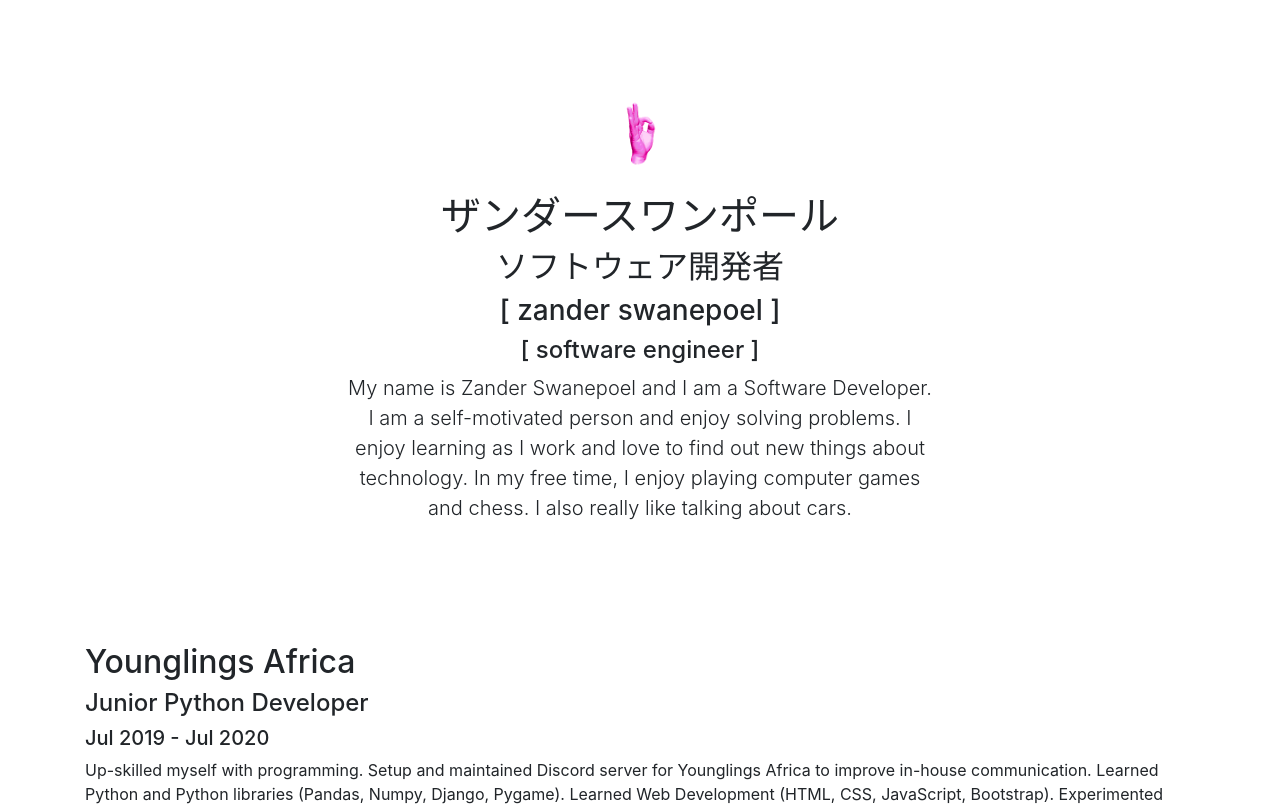
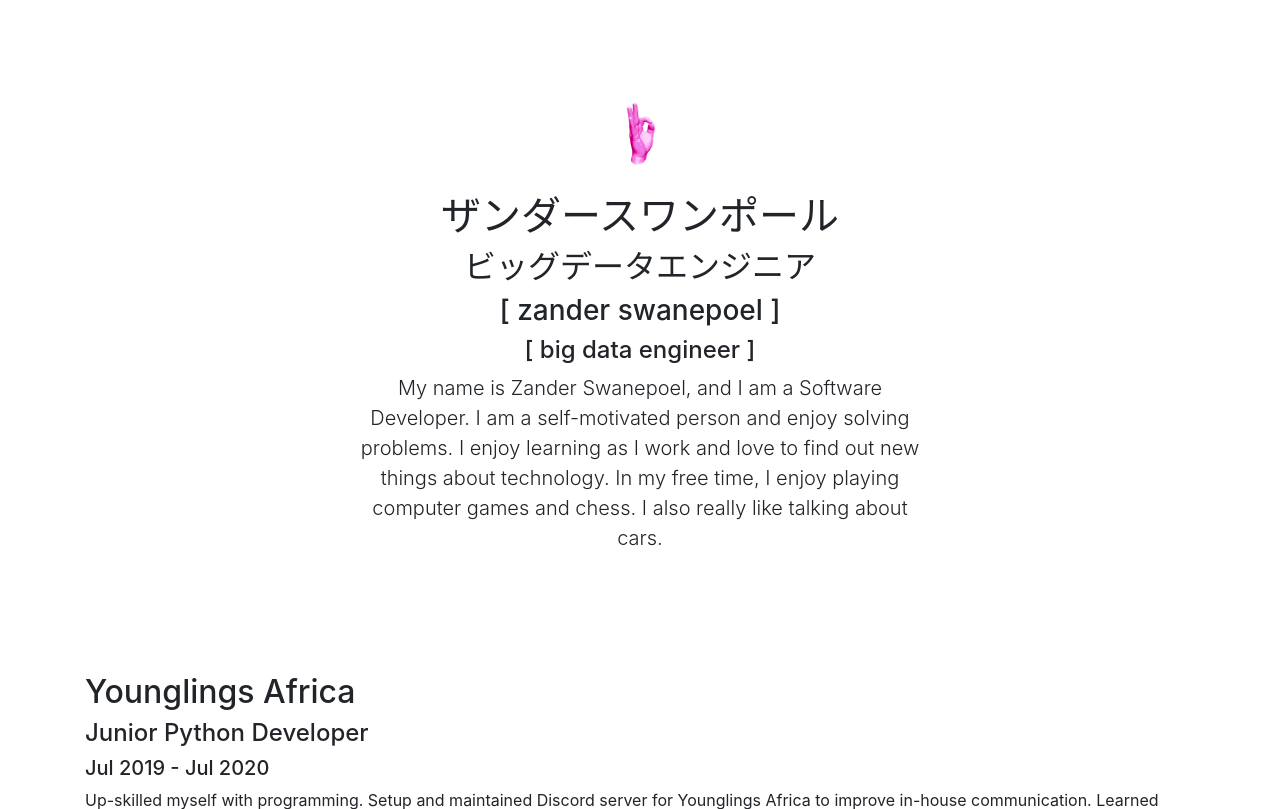
Before and after one commit to zds3421/website, a Flask app: page / in a window 1280 px wide. Shown: the top 809 px of the page. Run offline with Flask 2, Linux system fonts and the light colour scheme; some libraries are stand-ins or nearby versions.

Commit message:
another commit

```diff
--- a/static/styles/style.css
+++ b/static/styles/style.css
@@ -3,4 +3,5 @@ body {
     background-repeat: no-repeat;
     background-position: top-center;
     background-size: 100%;
+    background-color: #ffd76e;
 }
--- a/templates/base.html
+++ b/templates/base.html
@@ -10,12 +10,12 @@
     <div class="px-4 py-5 my-5 text-center">
         <img class="d-block mx-auto mb-4" src="../static/images/ok-sign.gif" alt="" width="72" height="72">
         <h1>ザンダースワンポール</h1>
-        <h2>ソフトウェア開発者</h2>
+        <h2>ビッグデータエンジニア</h2>
         <h3>[ zander swanepoel ]</h3>
-        <h4>[ software engineer ]</h4>
+        <h4>[ big data engineer ]</h4>
         <div class="col-lg-6 mx-auto">
             <p class="lead mb-4">
-                My name is Zander Swanepoel and I am a Software Developer. I am a self-motivated
+                My name is Zander Swanepoel, and I am a Software Developer. I am a self-motivated
                 person and enjoy solving problems. I enjoy learning as I work and love to find out new
                 things about technology. In my free time, I enjoy playing computer games and chess. I
                 also really like talking about cars.
@@ -73,29 +73,4 @@
     <script src="https://code.jquery.com/jquery-3.3.1.slim.min.js" integrity="sha384-q8i/X+965DzO0rT7abK41JStQIAqVgRVzpbzo5smXKp4YfRvH+8abtTE1Pi6jizo" crossorigin="anonymous"></script>
     <script src="https://cdn.jsdelivr.net/npm/popper.js@1.14.7/dist/umd/popper.min.js" integrity="sha384-UO2eT0CpHqdSJQ6hJty5KVphtPhzWj9WO1clHTMGa3JDZwrnQq4sF86dIHNDz0W1" crossorigin="anonymous"></script>
     <script src="https://cdn.jsdelivr.net/npm/bootstrap@4.3.1/dist/js/bootstrap.min.js" integrity="sha384-JjSmVgyd0p3pXB1rRibZUAYoIIy6OrQ6VrjIEaFf/nJGzIxFDsf4x0xIM+B07jRM" crossorigin="anonymous"></script>
-
-    <script type="module">
-        // Import the functions you need from the SDKs you need
-        import { initializeApp } from "https://www.gstatic.com/firebasejs/9.9.3/firebase-app.js";
-        import { getAnalytics } from "https://www.gstatic.com/firebasejs/9.9.3/firebase-analytics.js";
-        // TODO: Add SDKs for Firebase products that you want to use
-        // https://firebase.google.com/docs/web/setup#available-libraries
-
-        // Your web app's Firebase configuration
-        // For Firebase JS SDK v7.20.0 and later, measurementId is optional
-        const firebaseConfig = {
-        apiKey: "AIzaSyCFDKdH5OgrcMAH4IfFG44UUYk6usSq_4s",
-        authDomain: "zanders-landing.firebaseapp.com",
-        projectId: "zanders-landing",
-        storageBucket: "zanders-landing.appspot.com",
-        messagingSenderId: "337168474520",
-        appId: "1:337168474520:web:20bdec57f9b7666ff88bed",
-        measurementId: "G-55ZT0MGSGX"
-        };
-
-        // Initialize Firebase
-        const app = initializeApp(firebaseConfig);
-        const analytics = getAnalytics(app);
-    </script>
-</body>
 </html>
```
Also changed, not shown: requirements.txt (deleted, +0 -10 lines).
